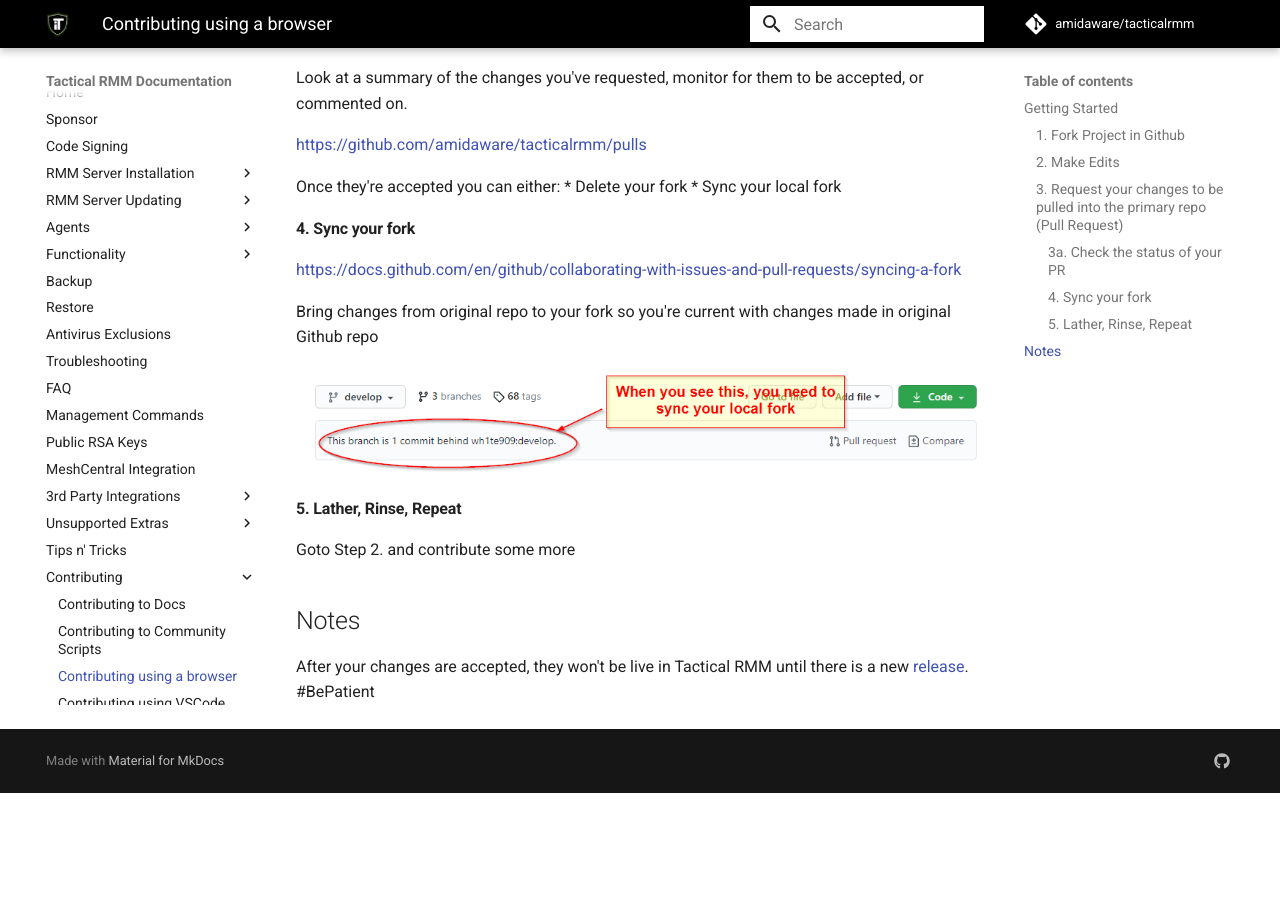
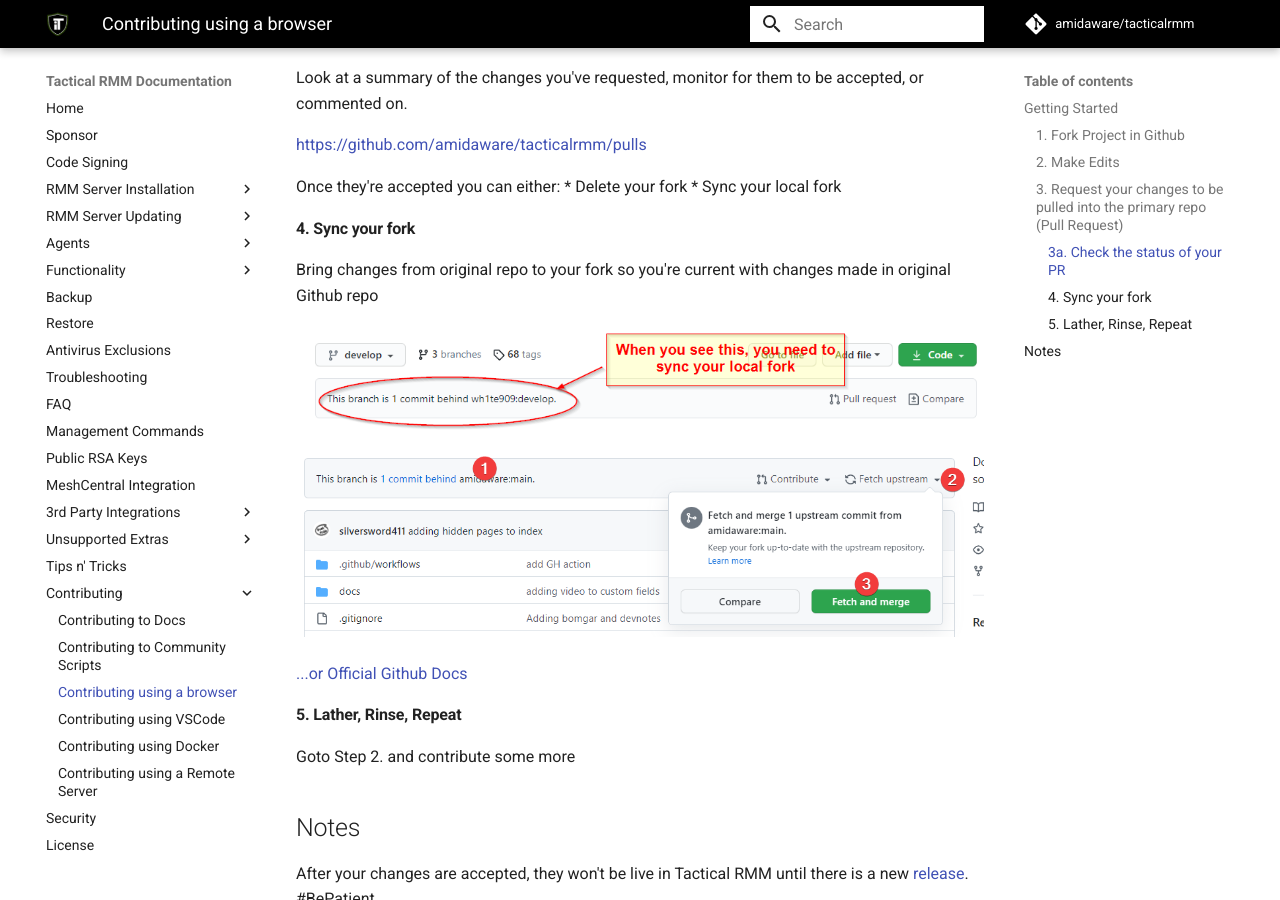
Before and after one commit to amidaware/trmm-docs, an MkDocs documentation site: the page built from docs/contributing_using_browser.md, in a window 1280 px wide and 900 px high, scrolled down 1485 px. Built offline with MkDocs 1.6.1 and Material for MkDocs 9.7.7, drawn with Linux system fonts in a browser that asks for light colours; comment, search, counter and statistics services are not loaded; before the commit the page ends 2278 px from its top, so only the background shows below that.

Commit message:
fixing contributing using browser

```diff
--- a/docs/contributing_using_browser.md
+++ b/docs/contributing_using_browser.md
@@ -36,11 +36,13 @@
 
 #### 4. Sync your fork
 
-<https://docs.github.com/en/github/collaborating-with-issues-and-pull-requests/syncing-a-fork>
-
 Bring changes from original repo to your fork so you're current with changes made in original Github repo
 
 ![Sync Fork](images/trmm_need_sync_local_fork.png)
+
+![fetch and merge](images/contribute_browser_fetchandmerge.png)
+
+[...or Official Github Docs](https://docs.github.com/en/github/collaborating-with-issues-and-pull-requests/syncing-a-fork)
 
 #### 5. Lather, Rinse, Repeat
 
```
Also changed, not shown: docs/images/contribute_browser_fetchandmerge.png (added).
